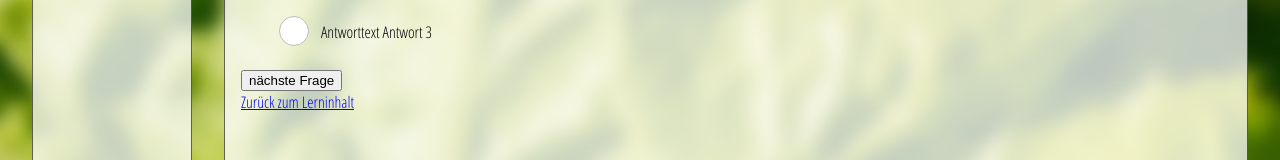
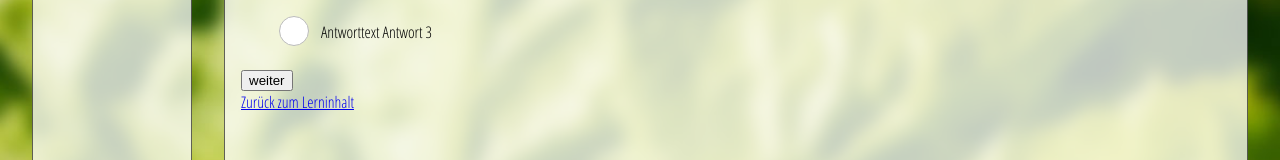
Before and after one commit to mathiasw91/ll-wbt, a React (Create React App) app: page /pageone/quiz in a window 1280 px wide. Both pictures are taken after a click on the label "Antworttext Antwort 1". Shown: the part 312-472 px from the top of the page. Built offline with nearby package versions, Linux system fonts and the light colour scheme.

Commit message:
Textänderung

```diff
--- a/src/components/quiz/Quizpage.js
+++ b/src/components/quiz/Quizpage.js
@@ -19,7 +19,7 @@ class Quizpage extends React.Component {
            {this.props.question.answers.map(this.renderAnswerOptions.bind(this))}
          </ul>
          {this.props.answer !== false && (
-           <button onClick={this.props.navigateNext}>nächste Frage</button>
+           <button onClick={this.props.navigateNext}>weiter</button>
          )}
       </div>
     )
```
